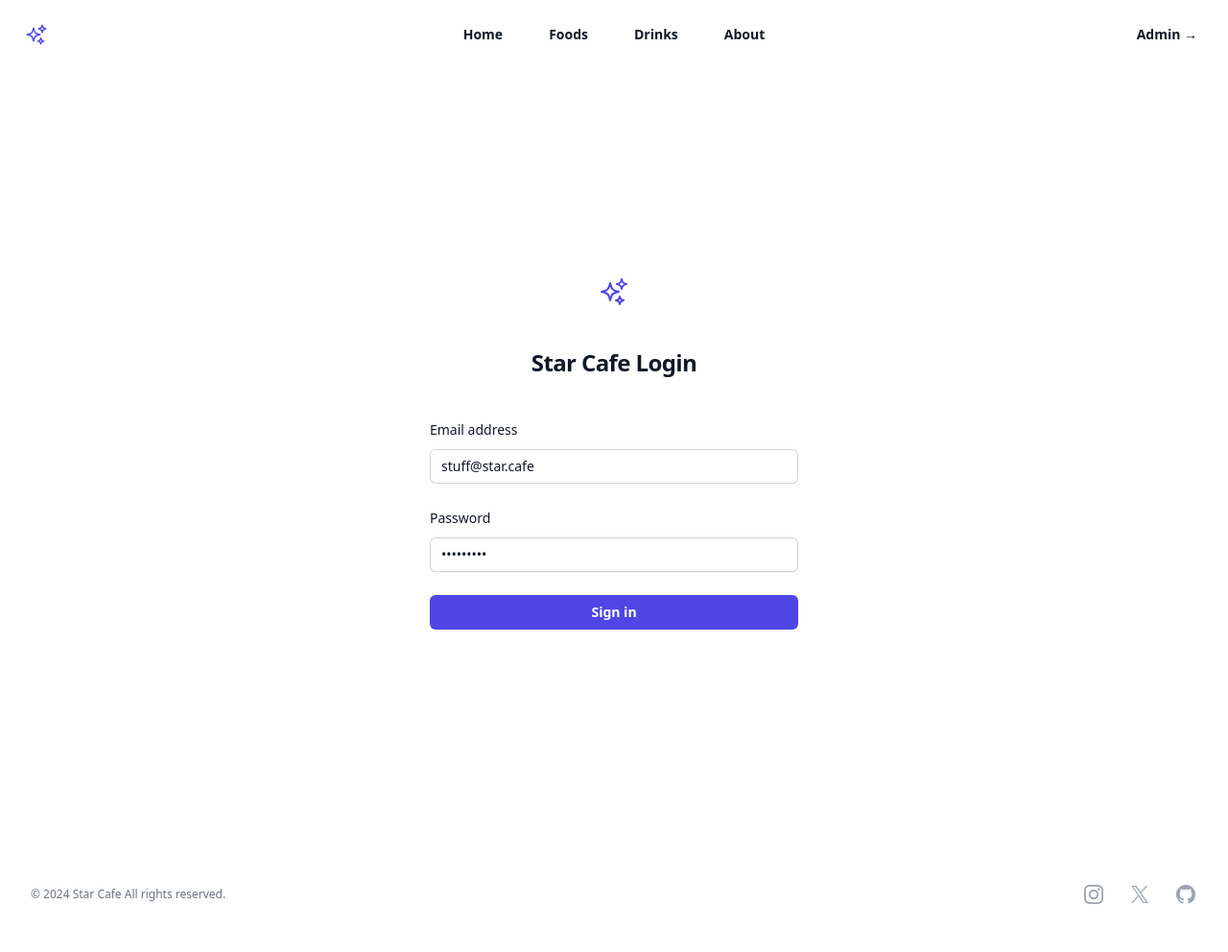
After one commit to talhaozbek61/university, a PHP site: page /login.php in a window 1280 px wide. The commit adds this page. Shown: the whole page at 96% size. Run offline with PHP 8.4, Linux system fonts and the light colour scheme; some libraries are stand-ins or nearby versions.

Commit message:
added login page

```diff
--- a/star-cafe/components/header.php
+++ b/star-cafe/components/header.php
@@ -3,42 +3,57 @@
         <div class="flex lg:flex-1">
             <a href="index.php" class="-m-1.5">
                 <span class="sr-only">Star Cafe</span>
-        <svg xmlns="http://www.w3.org/2000/svg" fill="none" viewBox="0 0 24 24" stroke-width="1.5" stroke="currentColor" class="w-6 h-6 text-indigo-600 hover:text-indigo-500">
-            <path stroke-linecap="round" stroke-linejoin="round" d="M9.813 15.904 9 18.75l-.813-2.846a4.5 4.5 0 0 0-3.09-3.09L2.25 12l2.846-.813a4.5 4.5 0 0 0 3.09-3.09L9 5.25l.813 2.846a4.5 4.5 0 0 0 3.09 3.09L15.75 12l-2.846.813a4.5 4.5 0 0 0-3.09 3.09ZM18.259 8.715 18 9.75l-.259-1.035a3.375 3.375 0 0 0-2.455-2.456L14.25 6l1.036-.259a3.375 3.375 0 0 0 2.455-2.456L18 2.25l.259 1.035a3.375 3.375 0 0 0 2.456 2.456L21.75 6l-1.035.259a3.375 3.375 0 0 0-2.456 2.456ZM16.894 20.567 16.5 21.75l-.394-1.183a2.25 2.25 0 0 0-1.423-1.423L13.5 18.75l1.183-.394a2.25 2.25 0 0 0 1.423-1.423l.394-1.183.394 1.183a2.25 2.25 0 0 0 1.423 1.423l1.183.394-1.183.394a2.25 2.25 0 0 0-1.423 1.423Z" />
+                <svg xmlns="http://www.w3.org/2000/svg" fill="none" viewBox="0 0 24 24" stroke-width="1.5"
+                    stroke="currentColor" class="w-6 h-6 text-indigo-600 hover:text-indigo-500">
+                    <path stroke-linecap="round" stroke-linejoin="round"
+                        d="M9.813 15.904 9 18.75l-.813-2.846a4.5 4.5 0 0 0-3.09-3.09L2.25 12l2.846-.813a4.5 4.5 0 0 0 3.09-3.09L9 5.25l.813 2.846a4.5 4.5 0 0 0 3.09 3.09L15.75 12l-2.846.813a4.5 4.5 0 0 0-3.09 3.09ZM18.259 8.715 18 9.75l-.259-1.035a3.375 3.375 0 0 0-2.455-2.456L14.25 6l1.036-.259a3.375 3.375 0 0 0 2.455-2.456L18 2.25l.259 1.035a3.375 3.375 0 0 0 2.456 2.456L21.75 6l-1.035.259a3.375 3.375 0 0 0-2.456 2.456ZM16.894 20.567 16.5 21.75l-.394-1.183a2.25 2.25 0 0 0-1.423-1.423L13.5 18.75l1.183-.394a2.25 2.25 0 0 0 1.423-1.423l.394-1.183.394 1.183a2.25 2.25 0 0 0 1.423 1.423l1.183.394-1.183.394a2.25 2.25 0 0 0-1.423 1.423Z" />
                 </svg>
             </a>
         </div>
         <div class="flex lg:hidden">
-      <button type="button" class="-m-2.5 inline-flex items-center justify-center rounded-md p-2.5 text-gray-700" onclick="actionNav()">
+            <button type="button" class="-m-2.5 inline-flex items-center justify-center rounded-md p-2.5 text-gray-700"
+                onclick="actionNav()">
                 <span class="sr-only">Open main menu</span>
-        <svg class="h-6 w-6" fill="none" viewBox="0 0 24 24" stroke-width="1.5" stroke="currentColor" aria-hidden="true">
-          <path stroke-linecap="round" stroke-linejoin="round" d="M3.75 6.75h16.5M3.75 12h16.5m-16.5 5.25h16.5" />
+                <svg class="h-6 w-6" fill="none" viewBox="0 0 24 24" stroke-width="1.5" stroke="currentColor"
+                    aria-hidden="true">
+                    <path stroke-linecap="round" stroke-linejoin="round"
+                        d="M3.75 6.75h16.5M3.75 12h16.5m-16.5 5.25h16.5" />
                 </svg>
             </button>
         </div>
         <div class="hidden lg:flex lg:gap-x-12">
-      <a href="index.php" class="text-sm font-semibold leading-6 text-gray-900 hover:text-indigo-600 duration-300">Home</a>
-      <a href="index.php?link=foods" class="text-sm font-semibold leading-6 text-gray-900 hover:text-indigo-600 duration-300">Foods</a>
-      <a href="index.php?link=drinks" class="text-sm font-semibold leading-6 text-gray-900 hover:text-indigo-600 duration-300">Drinks</a>
-      <a href="index.php?link=about" class="text-sm font-semibold leading-6 text-gray-900 hover:text-indigo-600 duration-300">About</a>
+            <a href="index.php"
+                class="text-sm font-semibold leading-6 text-gray-900 hover:text-indigo-600 duration-300">Home</a>
+            <a href="index.php?link=foods"
+                class="text-sm font-semibold leading-6 text-gray-900 hover:text-indigo-600 duration-300">Foods</a>
+            <a href="index.php?link=drinks"
+                class="text-sm font-semibold leading-6 text-gray-900 hover:text-indigo-600 duration-300">Drinks</a>
+            <a href="index.php?link=about"
+                class="text-sm font-semibold leading-6 text-gray-900 hover:text-indigo-600 duration-300">About</a>
         </div>
         <div class="hidden lg:flex lg:flex-1 lg:justify-end">
-      <a href="#" class="text-sm font-semibold leading-6 text-gray-900 hover:text-indigo-600 duration-300">Admin <span aria-hidden="true">&rarr;</span></a>
+            <a href="login.php"
+                class="text-sm font-semibold leading-6 text-gray-900 hover:text-indigo-600 duration-300">Admin <span
+                    aria-hidden="true">&rarr;</span></a>
         </div>
     </nav>
     <div class="hidden mobile" role="dialog" aria-modal="true">
         <div class="fixed inset-0 z-10"></div>
-    <div class="fixed inset-y-0 right-0 z-10 w-full overflow-y-auto bg-white px-6 py-6 sm:max-w-sm sm:ring-1 sm:ring-gray-900/10">
+        <div
+            class="fixed inset-y-0 right-0 z-10 w-full overflow-y-auto bg-white px-6 py-6 sm:max-w-sm sm:ring-1 sm:ring-gray-900/10">
             <div class="flex items-center justify-between">
                 <a href="index.php" class="-m-1.5 p-1.5">
                     <span class="sr-only">Star Cafe</span>
-          <svg xmlns="http://www.w3.org/2000/svg" fill="none" viewBox="0 0 24 24" stroke-width="1.5" stroke="currentColor" class="w-6 h-6 text-indigo-600 hover:text-indigo-500">
-            <path stroke-linecap="round" stroke-linejoin="round" d="M9.813 15.904 9 18.75l-.813-2.846a4.5 4.5 0 0 0-3.09-3.09L2.25 12l2.846-.813a4.5 4.5 0 0 0 3.09-3.09L9 5.25l.813 2.846a4.5 4.5 0 0 0 3.09 3.09L15.75 12l-2.846.813a4.5 4.5 0 0 0-3.09 3.09ZM18.259 8.715 18 9.75l-.259-1.035a3.375 3.375 0 0 0-2.455-2.456L14.25 6l1.036-.259a3.375 3.375 0 0 0 2.455-2.456L18 2.25l.259 1.035a3.375 3.375 0 0 0 2.456 2.456L21.75 6l-1.035.259a3.375 3.375 0 0 0-2.456 2.456ZM16.894 20.567 16.5 21.75l-.394-1.183a2.25 2.25 0 0 0-1.423-1.423L13.5 18.75l1.183-.394a2.25 2.25 0 0 0 1.423-1.423l.394-1.183.394 1.183a2.25 2.25 0 0 0 1.423 1.423l1.183.394-1.183.394a2.25 2.25 0 0 0-1.423 1.423Z" />
+                    <svg xmlns="http://www.w3.org/2000/svg" fill="none" viewBox="0 0 24 24" stroke-width="1.5"
+                        stroke="currentColor" class="w-6 h-6 text-indigo-600 hover:text-indigo-500">
+                        <path stroke-linecap="round" stroke-linejoin="round"
+                            d="M9.813 15.904 9 18.75l-.813-2.846a4.5 4.5 0 0 0-3.09-3.09L2.25 12l2.846-.813a4.5 4.5 0 0 0 3.09-3.09L9 5.25l.813 2.846a4.5 4.5 0 0 0 3.09 3.09L15.75 12l-2.846.813a4.5 4.5 0 0 0-3.09 3.09ZM18.259 8.715 18 9.75l-.259-1.035a3.375 3.375 0 0 0-2.455-2.456L14.25 6l1.036-.259a3.375 3.375 0 0 0 2.455-2.456L18 2.25l.259 1.035a3.375 3.375 0 0 0 2.456 2.456L21.75 6l-1.035.259a3.375 3.375 0 0 0-2.456 2.456ZM16.894 20.567 16.5 21.75l-.394-1.183a2.25 2.25 0 0 0-1.423-1.423L13.5 18.75l1.183-.394a2.25 2.25 0 0 0 1.423-1.423l.394-1.183.394 1.183a2.25 2.25 0 0 0 1.423 1.423l1.183.394-1.183.394a2.25 2.25 0 0 0-1.423 1.423Z" />
                     </svg>
                 </a>
                 <button type="button" class="-m-2.5 rounded-md p-2.5 text-gray-700" onclick="actionNav()">
                     <span class="sr-only">Close menu</span>
-          <svg class="h-6 w-6" fill="none" viewBox="0 0 24 24" stroke-width="1.5" stroke="currentColor" aria-hidden="true">
+                    <svg class="h-6 w-6" fill="none" viewBox="0 0 24 24" stroke-width="1.5" stroke="currentColor"
+                        aria-hidden="true">
                         <path stroke-linecap="round" stroke-linejoin="round" d="M6 18L18 6M6 6l12 12" />
                     </svg>
                 </button>
@@ -46,13 +61,18 @@
             <div class="mt-6 flow-root">
                 <div class="-my-6 divide-y divide-gray-500/10">
                     <div class="space-y-2 py-6">
-            <a href="index.php" class="-mx-3 block rounded-lg px-3 py-2 text-base font-semibold leading-7 text-gray-900 hover:bg-gray-50">Home</a>
-            <a href="index.php?link=foods" class="-mx-3 block rounded-lg px-3 py-2 text-base font-semibold leading-7 text-gray-900 hover:bg-gray-50">Foods</a>
-            <a href="index.php?link=drinks" class="-mx-3 block rounded-lg px-3 py-2 text-base font-semibold leading-7 text-gray-900 hover:bg-gray-50">Drinks</a>
-            <a href="index.php?link=about" class="-mx-3 block rounded-lg px-3 py-2 text-base font-semibold leading-7 text-gray-900 hover:bg-gray-50">About</a>
+                        <a href="index.php"
+                            class="-mx-3 block rounded-lg px-3 py-2 text-base font-semibold leading-7 text-gray-900 hover:bg-gray-50">Home</a>
+                        <a href="index.php?link=foods"
+                            class="-mx-3 block rounded-lg px-3 py-2 text-base font-semibold leading-7 text-gray-900 hover:bg-gray-50">Foods</a>
+                        <a href="index.php?link=drinks"
+                            class="-mx-3 block rounded-lg px-3 py-2 text-base font-semibold leading-7 text-gray-900 hover:bg-gray-50">Drinks</a>
+                        <a href="index.php?link=about"
+                            class="-mx-3 block rounded-lg px-3 py-2 text-base font-semibold leading-7 text-gray-900 hover:bg-gray-50">About</a>
                     </div>
                     <div class="py-6">
-            <a href="#" class="-mx-3 block rounded-lg px-3 py-2.5 text-base font-semibold leading-7 text-gray-900 hover:bg-gray-50">Admin</a>
+                        <a href="login.php"
+                            class="-mx-3 block rounded-lg px-3 py-2.5 text-base font-semibold leading-7 text-gray-900 hover:bg-gray-50">Admin</a>
                     </div>
                 </div>
             </div>
@@ -61,7 +81,8 @@
 </header>
 <script>
 const mobileNav = document.querySelector(".mobile");
-  function actionNav(){
+
+function actionNav() {
     mobileNav.classList.toggle("hidden");
 }
 </script>
--- /dev/null
+++ b/star-cafe/login.php
@@ -0,0 +1,70 @@
+<!DOCTYPE html>
+<html lang="en" class="h-full">
+
+<head>
+    <meta charset="UTF-8">
+    <meta name="viewport" content="width=device-width, initial-scale=1.0">
+    <script src="https://cdn.tailwindcss.com?plugins=forms"></script>
+    <title>Star Cafe Login</title>
+</head>
+
+<body class="h-full">
+    <!-- Header -->
+    <?php
+    include("components/header.php");
+    ?>
+    <!-- Main -->
+    <main class="flex min-h-full flex-col justify-center px-6 py-12 lg:px-8">
+        <div class="sm:mx-auto sm:w-full sm:max-w-sm">
+            <svg xmlns="http://www.w3.org/2000/svg" fill="none" viewBox="0 0 24 24" stroke-width="1.5"
+                stroke="currentColor" class="mx-auto h-8 w-auto text-indigo-600 hover:text-indigo-500">
+                <path stroke-linecap="round" stroke-linejoin="round"
+                    d="M9.813 15.904 9 18.75l-.813-2.846a4.5 4.5 0 0 0-3.09-3.09L2.25 12l2.846-.813a4.5 4.5 0 0 0 3.09-3.09L9 5.25l.813 2.846a4.5 4.5 0 0 0 3.09 3.09L15.75 12l-2.846.813a4.5 4.5 0 0 0-3.09 3.09ZM18.259 8.715 18 9.75l-.259-1.035a3.375 3.375 0 0 0-2.455-2.456L14.25 6l1.036-.259a3.375 3.375 0 0 0 2.455-2.456L18 2.25l.259 1.035a3.375 3.375 0 0 0 2.456 2.456L21.75 6l-1.035.259a3.375 3.375 0 0 0-2.456 2.456ZM16.894 20.567 16.5 21.75l-.394-1.183a2.25 2.25 0 0 0-1.423-1.423L13.5 18.75l1.183-.394a2.25 2.25 0 0 0 1.423-1.423l.394-1.183.394 1.183a2.25 2.25 0 0 0 1.423 1.423l1.183.394-1.183.394a2.25 2.25 0 0 0-1.423 1.423Z" />
+            </svg>
+            <h2 class="mt-10 text-center text-2xl font-bold leading-9 tracking-tight text-gray-900">Star Cafe Login</h2>
+        </div>
+
+        <!-- Form -->
+        <div class="mt-10 sm:mx-auto sm:w-full sm:max-w-sm">
+
+
+
+            <!-- Form -->
+            <form class="space-y-6" method="POST" action="#">
+                <div>
+                    <label for="email" class="block text-sm font-medium leading-6 text-gray-900">Email address</label>
+                    <div class="mt-2">
+                        <input id="email" name="email" type="email"
+                            class="block w-full rounded-md border-0 py-1.5 text-gray-900 shadow-sm ring-1 ring-inset ring-gray-300 placeholder:text-gray-400 focus:ring-2 focus:ring-inset focus:ring-indigo-600 sm:text-sm sm:leading-6"
+                            placeholder="stuff@star.cafe" value="stuff@star.cafe">
+                    </div>
+                </div>
+
+                <div>
+                    <div class="flex items-center justify-between">
+                        <label for="password" class="block text-sm font-medium leading-6 text-gray-900">Password</label>
+                    </div>
+                    <div class="mt-2">
+                        <input id="password" name="password" type="password"
+                            class="block w-full rounded-md border-0 py-1.5 text-gray-900 shadow-sm ring-1 ring-inset ring-gray-300 placeholder:text-gray-400 focus:ring-2 focus:ring-inset focus:ring-indigo-600 sm:text-sm sm:leading-6"
+                            placeholder="star-cafe" value="star-cafe">
+                    </div>
+                </div>
+
+                <div>
+                    <button type="submit"
+                        class="flex w-full justify-center rounded-md bg-indigo-600 px-3 py-1.5 text-sm font-semibold leading-6 text-white shadow-sm hover:bg-indigo-500 focus-visible:outline focus-visible:outline-2 focus-visible:outline-offset-2 focus-visible:outline-indigo-600">Sign
+                        in</button>
+                </div>
+            </form>
+        </div>
+    </main>
+
+    <!-- Footer -->
+    <?php
+    include("components/footer.php");
+    ?>
+
+</body>
+
+</html>
```
Lines whose indentation alone changed are shown as unchanged.
